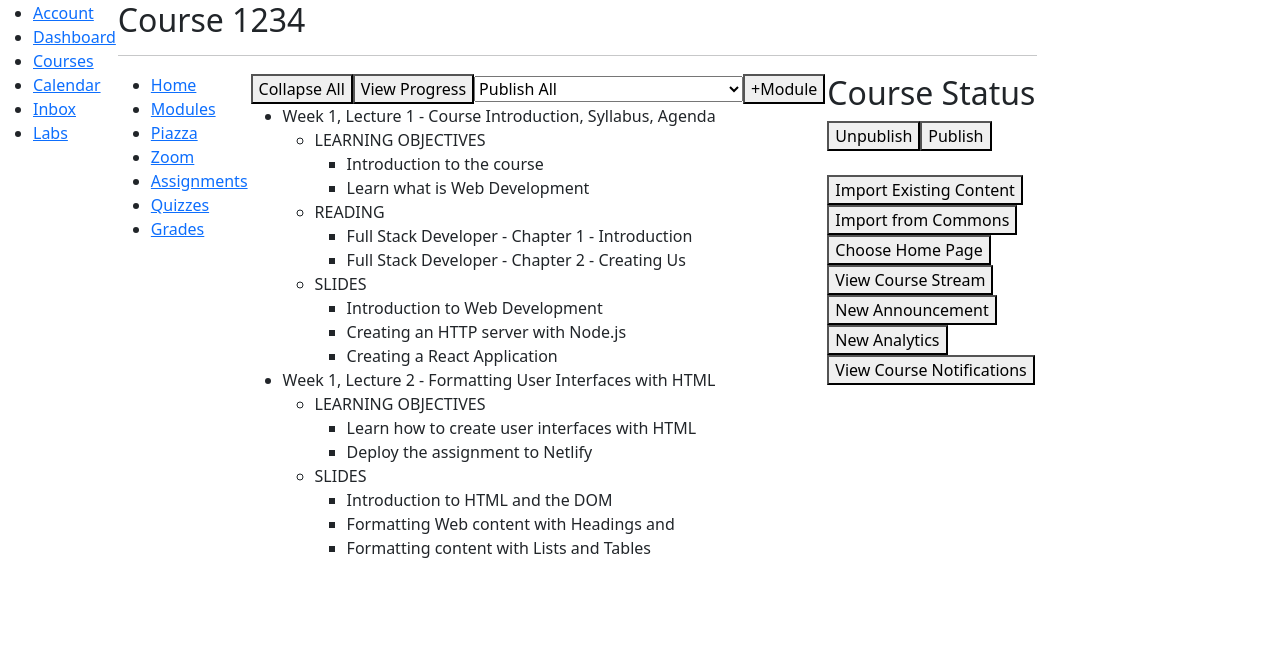
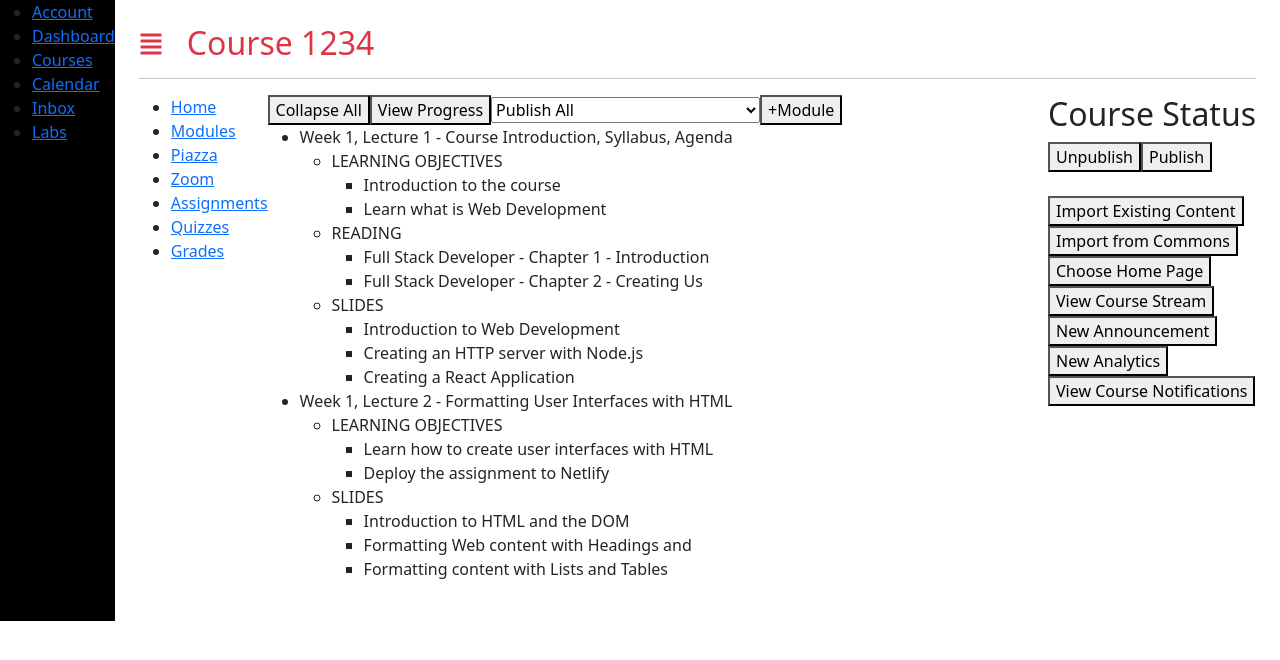
Before and after one commit to VanditGupta/kanbas-react-web-app, a React (Create React App) app: page /#/Kanbas/Courses/1235/Home in a window 1280 px wide. Shown: the top 660 px of the page. Built offline with nearby package versions, Linux system fonts and the light colour scheme; the HTML template or start-up script is replaced by a standard one.

Commit message:
Kanbas 4.1 complete

```diff
--- a/src/Kanbas/Courses/Home/index.tsx
+++ b/src/Kanbas/Courses/Home/index.tsx
@@ -2,15 +2,13 @@ import Modules from "../Modules";
 import CourseStatus from "./Status";
 export default function Home() {
   return (
-    <table id="wd-home">
-      <tr>
-        <td valign="top">
-          <Modules />
-        </td>
-        <td valign="top">
-          <CourseStatus />
-        </td>
-      </tr>
-    </table>
+    <div id="wd-home" className="d-flex">
+      <div className="flex-fill me-5">
+        <Modules />
+      </div>
+      <div className="d-none d-xl-block">
+        <CourseStatus />
+      </div>
+    </div>
   );
 }
--- a/src/Kanbas/Courses/index.tsx
+++ b/src/Kanbas/Courses/index.tsx
@@ -4,17 +4,20 @@ import Home from "./Home";
 import Assignments from "./Assignments";
 import AssignmentEditor from "./Assignments/Editor";
 import { Navigate, Route, Routes } from "react-router";
+import { FaAlignJustify } from "react-icons/fa";
 export default function Courses() {
   return (
     <div id="wd-courses">
-        <h2>Course 1234</h2>
+      <h2 className="text-danger">
+        <FaAlignJustify className="me-4 fs-4 mb-1" />
+        Course 1234
+      </h2>
       <hr />
-      <table>
-        <tr>
-          <td valign="top">
+      <div className="d-flex">
+        <div className="d-none d-md-block">
           <CoursesNavigation />
-          </td>
-          <td valign="top">
+        </div>
+        <div className="flex-fill">
           <Routes>
             <Route path="/" element={<Navigate to="Home" />} />
             <Route path="Home" element={<Home />} />
@@ -22,8 +25,8 @@ export default function Courses() {
             <Route path="Assignments" element={<Assignments />} />
             <Route path="Assignments/:id" element={<AssignmentEditor />} />
           </Routes>
-          </td>
-        </tr>
-      </table>
         </div>
-  );}
+      </div>
+    </div>
+  );
+}
--- a/src/Kanbas/index.tsx
+++ b/src/Kanbas/index.tsx
@@ -6,13 +6,11 @@ import Courses from "./Courses";
 export default function Kanbas() {
   return (
     <div id="wd-kanbas">
-      <table>
-        <tbody>
-          <tr>
-            <td valign="top">
+      <div className="d-flex">
+        <div className="d-none d-md-block bg-black">
         <KanbasNavigation />
-            </td>
-            <td valign="top">
+      </div>
+      <div className="flex-fill p-4">
         <Routes>
           <Route path="/" element={<Navigate to="Dashboard" />} />
           <Route path="Account" element={<h1>Account</h1>} />
@@ -21,10 +19,8 @@ export default function Kanbas() {
           <Route path="Calendar" element={<h1>Calendar</h1>} />
           <Route path="Inbox" element={<h1>Inbox</h1>} />
         </Routes>
-            </td>
-          </tr>
-        </tbody>
-      </table>
+      </div>
+    </div>
     </div>
   );
 }
```
Lines whose indentation alone changed are shown as unchanged.
